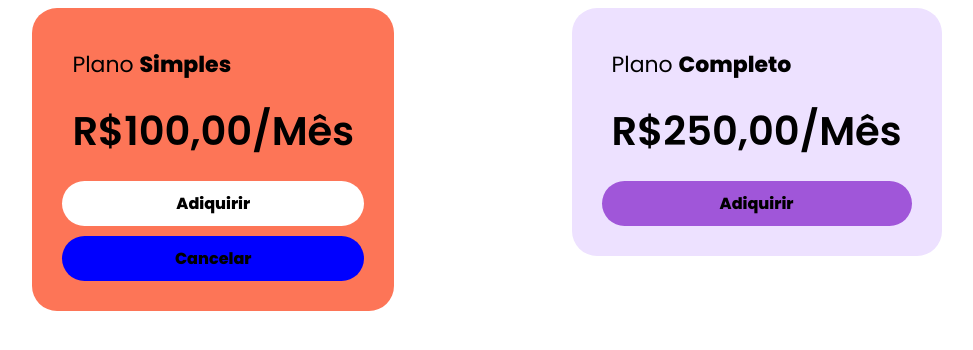
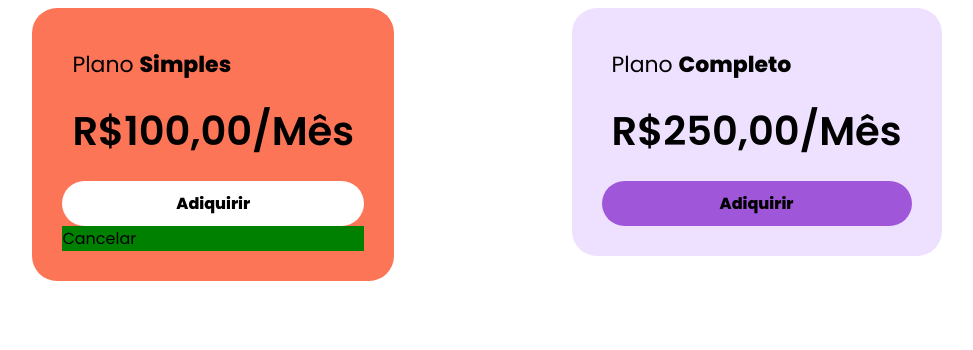
Before and after one commit to gillsonpassos/Curso-Angular, an Angular app: page / in a window 1280 px wide. Shown: the top 350 px of the page, without its empty margins (153-1126 px from the left). Built offline with nearby package versions, Linux system fonts and the light colour scheme.

Commit message:
Estilos dentro do Template(Inline Styles)

```diff
--- a/src/app/card-button-cancel/card-button-cancel.component.html
+++ b/src/app/card-button-cancel/card-button-cancel.component.html
@@ -1 +1,7 @@
+<style>
+    .card-cancel-button {
+        background-color: yellow;
+    }
+</style>
+
 <div class="card-cancel-button">Cancelar</div>
--- a/src/app/card-button-cancel/card-button-cancel.component.scss
+++ b/src/app/card-button-cancel/card-button-cancel.component.scss
@@ -0,0 +1,10 @@
+.card-cancel-button {
+    font-size: 16px;
+    text-align: center;
+    margin-top: 10px;
+    border-radius: 25px;
+    background-color: blue;
+    cursor: pointer;
+    font-weight: bold;
+    padding: 10px;
+}
--- a/src/app/card-button-cancel/card-button-cancel.component.ts
+++ b/src/app/card-button-cancel/card-button-cancel.component.ts
@@ -3,24 +3,17 @@
 @Component({
   selector: 'app-card-button-cancel',
   templateUrl: './card-button-cancel.component.html',
-  //styleUrl: './card-button-cancel.component.scss'
-  styles:
-  [
+  styleUrl: './card-button-cancel.component.scss',
+  styles: [
     `
-    .card-cancel-button {
-        font-size: 16px;
-        text-align: center;
-        margin-top: 10px;
-        border-radius: 25px;
-        background-color: blue;
-        cursor: pointer;
-        font-weight: bold;
-        padding: 10px;
-     }
+      div.card-cancel-button {
+          background-color: green;
+      }
+
 
     `
-    ]
-  })
+  ]
+})
 export class CardButtonCancelComponent {
 
 }
```
